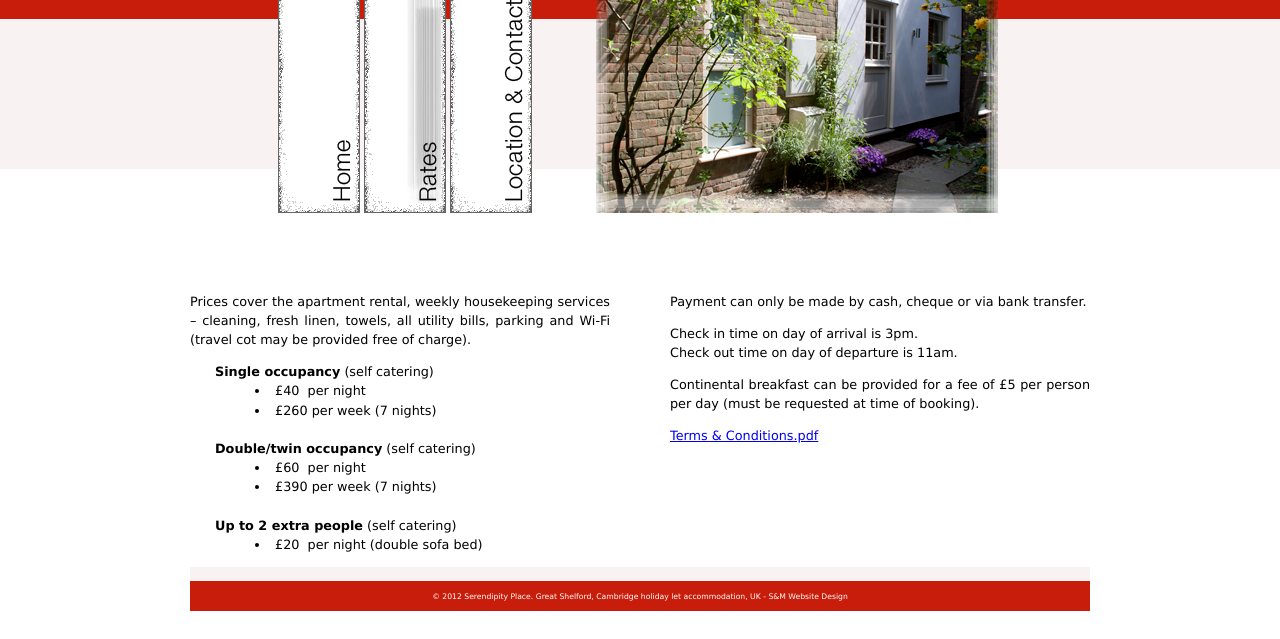
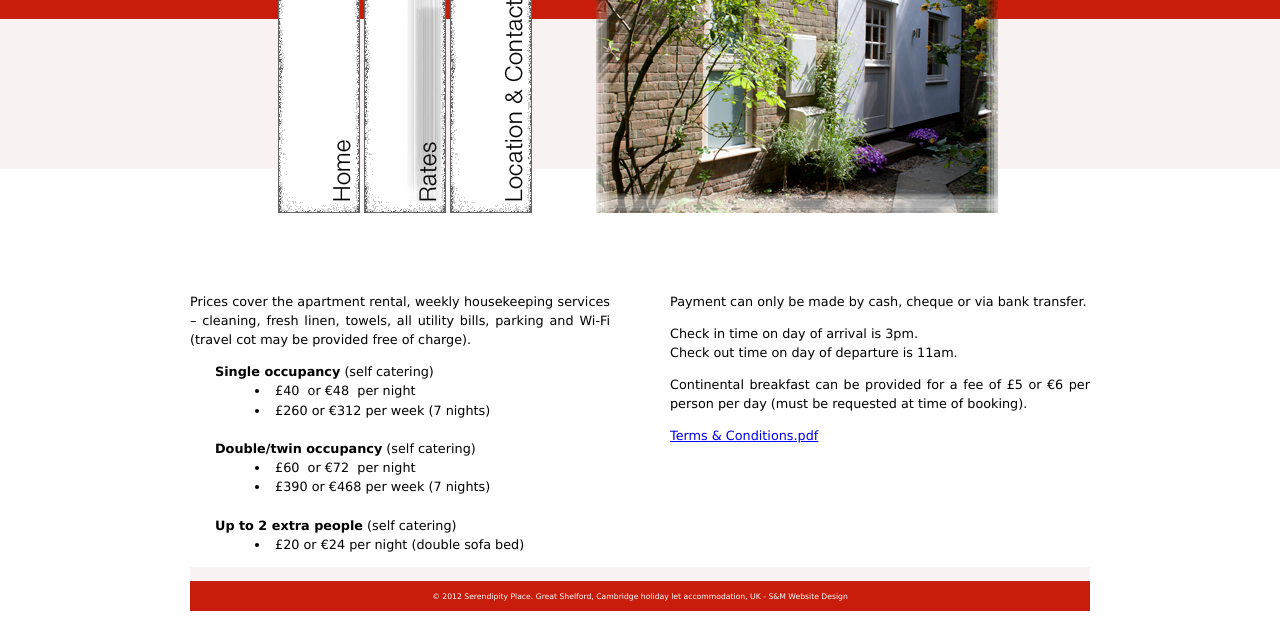
Before and after one commit to mzilio/SerendipityPlace, a plain HTML site: page rates.html in a window 1280 px wide. Shown: the part 161-800 px from the top of the page. Drawn offline with Linux system fonts and the light colour scheme.

Commit message:
Version 4.0.2

```diff
--- a/rates.html
+++ b/rates.html
@@ -41,26 +41,26 @@
 			<ul>
 				<li><span class="bold">Single occupancy</span> (self catering)</li>
 				<li><ul>
-					<li class="tab">£40  per night</li>
-					<li class="tab">£260 per week (7 nights)</li>
+					<li class="tab">£40  or €48  per night</li>
+					<li class="tab">£260 or €312 per week (7 nights)</li>
 				</ul></li>
 				<li><br /></li>
 				<li><span class="bold">Double/twin occupancy</span> (self catering)</li>
 				<li><ul>
-					<li class="tab">£60  per night</li>
-					<li class="tab">£390 per week (7 nights)</li>
+					<li class="tab">£60  or €72  per night</li>
+					<li class="tab">£390 or €468 per week (7 nights)</li>
 				</ul></li>
 				<li><br /></li>
 				<li><span class="bold">Up to 2 extra people</span> (self catering)</li>
 				<li><ul>
-					<li class="tab">£20  per night (double sofa bed)</li>
+					<li class="tab">£20 or €24 per night (double sofa bed)</li>
 				</ul></li>
 			</ul>
 		</div>
 		<div id="content_right">
 			<p>Payment can only be made by cash, cheque or via bank transfer.</p>
 			<p>Check in time on day of arrival is 3pm.<br />Check out time on day of departure is 11am.</p>
-			<p>Continental breakfast can be provided for a fee of £5 per person per day (must be requested at time of booking).</p>
+			<p>Continental breakfast can be provided for a fee of £5 or €6 per person per day (must be requested at time of booking).</p>
 			<p><a href="img/terms_conditions.pdf">Terms &#38; Conditions.pdf</a></p>
 		</div>
 	</div>
```
Also changed, not shown: index.html (+12 -12 lines), img/01.jpg (added), img/02.jpg (added), img/03.jpg (added), img/04.jpg (added), img/05.jpg (added), img/06.jpg (added), img/logo_mail.jpg (added), img/min_01.jpg (added), img/min_02.jpg (added), img/min_03.jpg (added), img/min_04.jpg (added), img/min_05.jpg (added), img/min_06.jpg (added).
